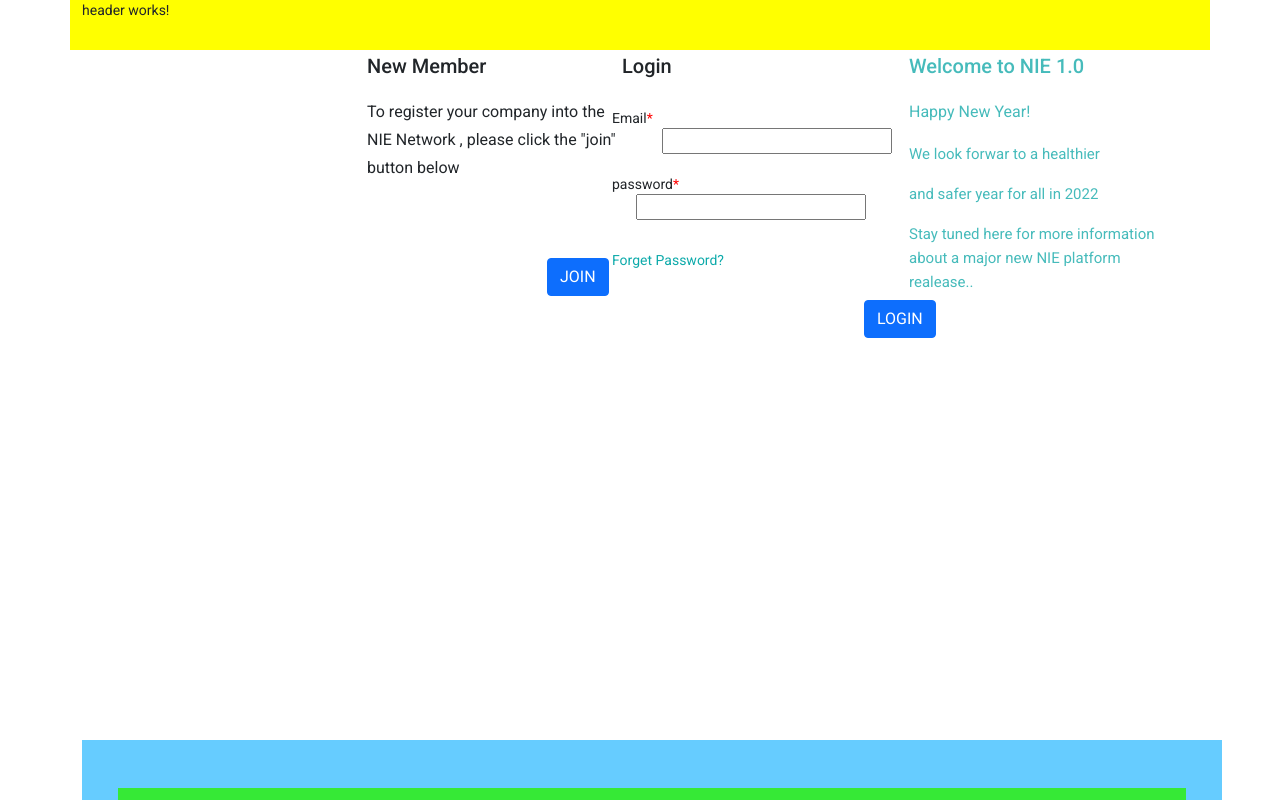
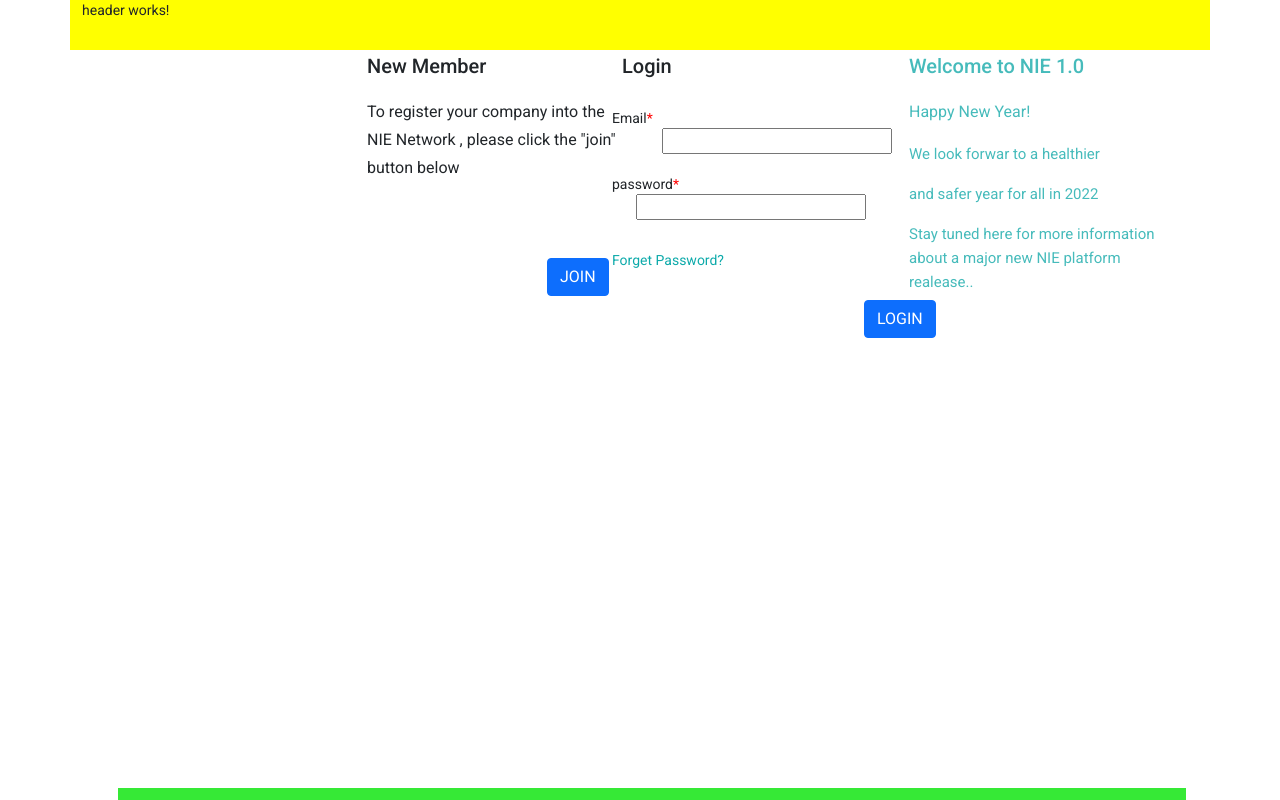
Before and after one commit to jagan-dev/angular-boiler, an Angular app: page / in a window 1280 px wide. Shown: the top 800 px of the page. Built offline with nearby package versions, Linux system fonts and the light colour scheme.

Commit message:
Update app.component.css

```diff
--- a/src/app/app.component.css
+++ b/src/app/app.component.css
@@ -3,7 +3,6 @@
   bottom:0;
   width:100%;
   height:60px;   /* Height of the footer */
-  background:#6cf;
 }
 
 #header-main {
```
